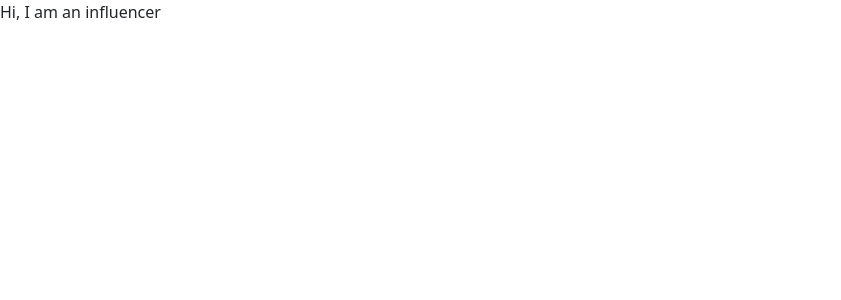
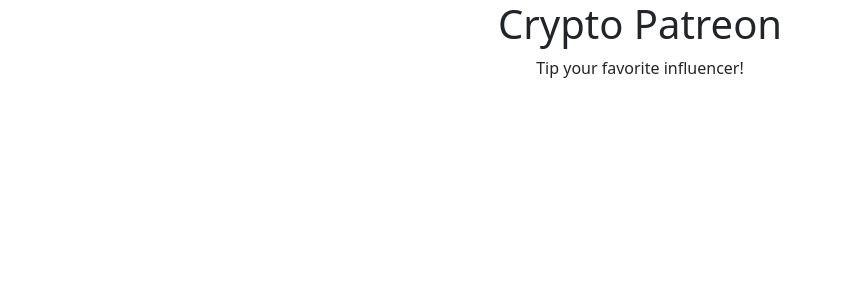
Before and after one commit to EleahBurman/crypto, a Next.js app: page /influencers/1 in a window 1280 px wide. Shown: the top 300 px of the page, without its empty margins (0-841 px from the left). Built offline with nearby package versions, Linux system fonts and the light colour scheme; no server answers.

Commit message:
Receive information about influencer from backend

```diff
--- a/src/app/influencers/[id]/api/route.js
+++ b/src/app/influencers/[id]/api/route.js
@@ -1,5 +1,17 @@
+import supabase from "@/app/utils"
+
 export async function GET(request){
-  console.log("here")
-  console.log(request);
-  return Response.json({});
+  const url = request.url.split('/')
+  const id = url[4]
+
+  try {
+    const { data, error } = await supabase
+    .from('influencers')
+    .select('name, description, youtubeChannel, wallet')
+    .eq('id', id)
+    return Response.json({...data[0]})
+  }catch (e){
+    console.log("The error is: ", e)
+    return Response.json({messsage: 'Connection problem with database'}, {status: 500})
+  }
 }
--- a/src/app/influencers/[id]/page.js
+++ b/src/app/influencers/[id]/page.js
@@ -1,11 +1,11 @@
 "use client"
 
 import { useParams } from 'next/navigation'
-import { useEffect } from 'react'
+import { useEffect, useState } from 'react'
 
 export default function Influencer(){
   const params = useParams();
-
+  const [influencer, setInfluencer] = useState(undefined)
   useEffect(()=>{
     const init = async () => {
       try{
@@ -20,7 +20,7 @@
           }
         )
         const res = await response.json();
-        console.log(res, "whats the response")
+        setInfluencer(res)
         if(response.ok){
           //setFeedback({status: "success", message: res.message})
         }else{
@@ -35,6 +35,24 @@
   }, [params.id]);
 
   return(
-    <div>Hi, I am an influencer</div>
+    <main className="container text-center">
+      <div className="row">
+        <div className="main-col col d-flex flex-column justify-content-center">
+          <h1>Crypto Patreon</h1>
+          <p>Tip your favorite influencer!</p>
+          {influencer ? (
+            <ul className="list-group">
+              <li className="list-group-item">Name: {influencer.name}</li>
+              <li className="list-group-item">Description: {influencer.description}</li>
+              <li className="list-group-item">Youtube Channel: {influencer.youtubeChannel}</li>
+              <li className="list-group-item">Wallet: {influencer.wallet}</li>
+              <li className="list-group-item">
+                <button type="submit" className="btn btn-secondary">Pay</button>
+              </li>
+            </ul>
+          ) : null}
+        </div>
+      </div>
+    </main>
   )
 }
```
